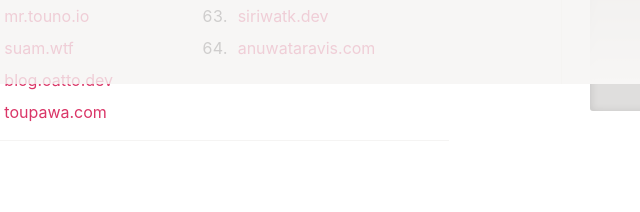
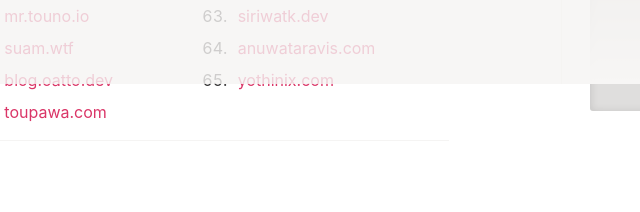
Before and after one commit to wonderfulsoftware/webring, a website: page index.html in a window 1280 px wide. Shown: the part 716-928 px from the top of the page, 303-943 px from the left. Drawn offline with nearby package versions, Linux system fonts and the light colour scheme; no server answers.

Commit message:
Add blog.yothinix.com to the list

```diff
--- a/index.html
+++ b/index.html
@@ -244,6 +244,9 @@
         <li data-lang="en" id="anuwataravis.com" data-owner="anuwatavis">
           <a href="https://anuwataravis.com">anuwataravis.com</a>
         </li>
+        <li data-lang="th" id="blog.yothinix.com" data-owner="yothinix" data-feed="https://blog.yothinix.com/rss/">
+          <a href="https://blog.yothinix.com">yothinix.com</a>
+        </li>
       </ol>
 
       <div id="feed"></div>
```
